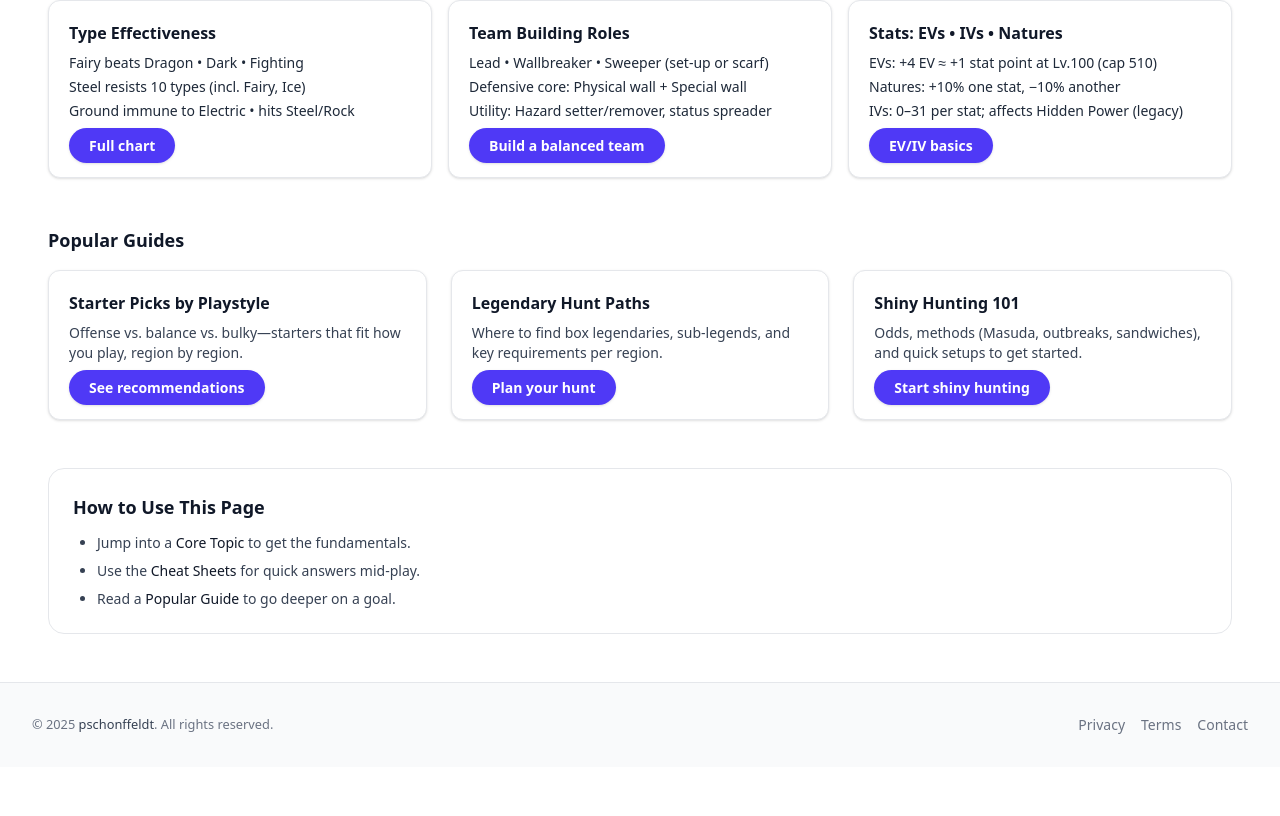
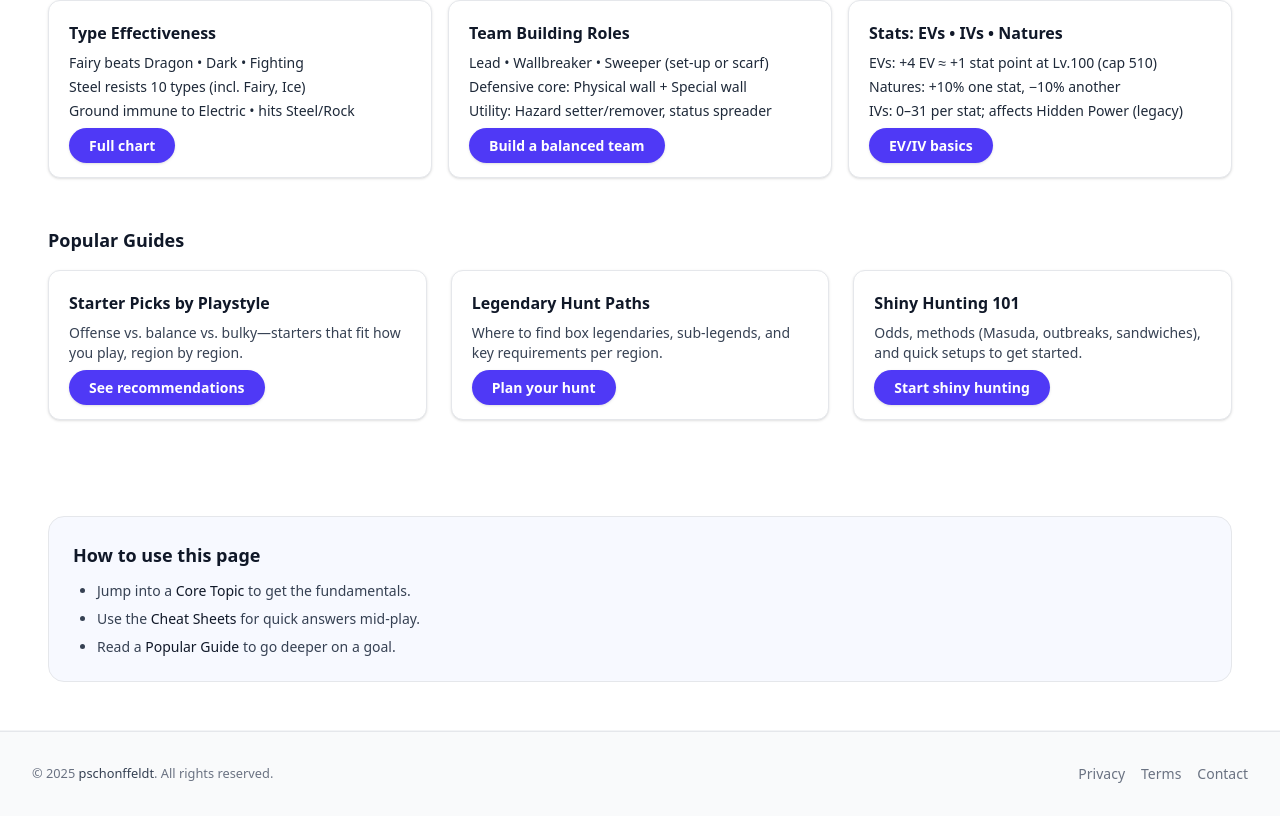
Before and after one commit to pschonffeldt/pokedex-2, a Next.js app: page /learn in a window 1280 px wide. Shown: the part 1067-1883 px from the top of the page. Before the commit the page ends 1834 px from the top, so only its background shows below. Built offline with nearby package versions, Linux system fonts and the light colour scheme.

Commit message:
create infobox component and test implemet on learn page

```diff
--- a/src/app/learn/page.tsx
+++ b/src/app/learn/page.tsx
@@ -1,6 +1,7 @@
 'use client';
 
 import HeroSection from '@/components/hero';
+import InfoBox from '@/components/info-box';
 import Link from 'next/link';
 
 function Pokeball({ className = 'h-5 w-5 text-red-600' }) {
@@ -66,7 +67,6 @@ export default function LearnPage() {
       <section className="mx-auto max-w-7xl px-6 py-12 sm:px-8 lg:px-12">
         <h2 className="sr-only">Core Topics</h2>
         <h2 className="text-lg font-semibold text-gray-900 pb-4">Core Topics</h2>
-
         <div className="grid gap-6 sm:grid-cols-2 lg:grid-cols-3">
           {/* Regions */}
           <article className="group rounded-xl border border-gray-200 bg-white shadow-sm transition hover:shadow-md">
@@ -246,7 +246,6 @@ export default function LearnPage() {
             </div>
           </article>
         </div>
-
         {/* High-value: Cheat Sheets */}
         <div className="mt-12">
           <h3 className="text-lg font-semibold text-gray-900">Cheat Sheets</h3>
@@ -314,7 +313,6 @@ export default function LearnPage() {
             </article>
           </div>
         </div>
-
         {/* High-value: Popular Guides */}
         <div className="mt-12">
           <h3 className="text-lg font-semibold text-gray-900">Popular Guides</h3>
@@ -365,26 +363,25 @@ export default function LearnPage() {
             </article>
           </div>
         </div>
-
-        {/* How to use */}
-        <div className="mt-12 rounded-2xl border border-gray-200 bg-white p-6">
-          <h3 className="text-lg font-semibold text-gray-900">How to Use This Page</h3>
-          <ul className="mt-3 list-disc pl-6 text-sm text-gray-700 space-y-2">
-            <li>
-              Jump into a <span className="font-medium text-gray-900">Core Topic</span> to get the
-              fundamentals.
-            </li>
-            <li>
-              Use the <span className="font-medium text-gray-900">Cheat Sheets</span> for quick
-              answers mid-play.
-            </li>
-            <li>
-              Read a <span className="font-medium text-gray-900">Popular Guide</span> to go deeper
-              on a goal.
-            </li>
-          </ul>
-        </div>
       </section>
+      {/* Info box container */}
+      <InfoBox
+        title="How to use this page"
+        items={[
+          <>
+            Jump into a <span className="font-medium text-gray-900">Core Topic</span> to get the
+            fundamentals.
+          </>,
+          <>
+            Use the <span className="font-medium text-gray-900">Cheat Sheets</span> for quick
+            answers mid-play.
+          </>,
+          <>
+            Read a <span className="font-medium text-gray-900">Popular Guide</span> to go deeper on
+            a goal.
+          </>,
+        ]}
+      />
     </main>
   );
 }
--- a/src/components/info-box.tsx
+++ b/src/components/info-box.tsx
@@ -0,0 +1,50 @@
+import * as React from 'react';
+
+type InfoBoxProps = {
+  /** Optional heading above the list */
+  title?: React.ReactNode;
+  /** Bulleted items; if omitted, render custom children instead */
+  items?: React.ReactNode[];
+  /** Custom content (renders after items if both provided) */
+  children?: React.ReactNode;
+  /** Background style */
+  variant?: 'tinted' | 'plain'; // tinted = bg-indigo-50/50, plain = bg-white
+  /** Extra classes for the inner box */
+  className?: string;
+};
+
+export default function InfoBox({
+  title,
+  items,
+  children,
+  variant = 'tinted',
+  className = '',
+}: InfoBoxProps) {
+  const bg = variant === 'tinted' ? 'bg-indigo-50/50' : 'bg-white';
+  const boxClasses = ['w-full rounded-2xl border border-gray-200 p-6', bg, className]
+    .filter(Boolean)
+    .join(' ');
+
+  return (
+    <section className="mx-auto max-w-7xl px-6 py-12 sm:px-8 lg:px-12 border-b border-gray-100">
+      <div className={boxClasses}>
+        {title &&
+          (typeof title === 'string' ? (
+            <h3 className="mb-2 text-lg font-semibold text-gray-900">{title}</h3>
+          ) : (
+            <div className="mb-2">{title}</div>
+          ))}
+
+        {items?.length ? (
+          <ul className="mt-3 list-disc space-y-2 pl-6 text-sm text-gray-700">
+            {items.map((item, i) => (
+              <li key={i}>{item}</li>
+            ))}
+          </ul>
+        ) : null}
+
+        {children}
+      </div>
+    </section>
+  );
+}
```
